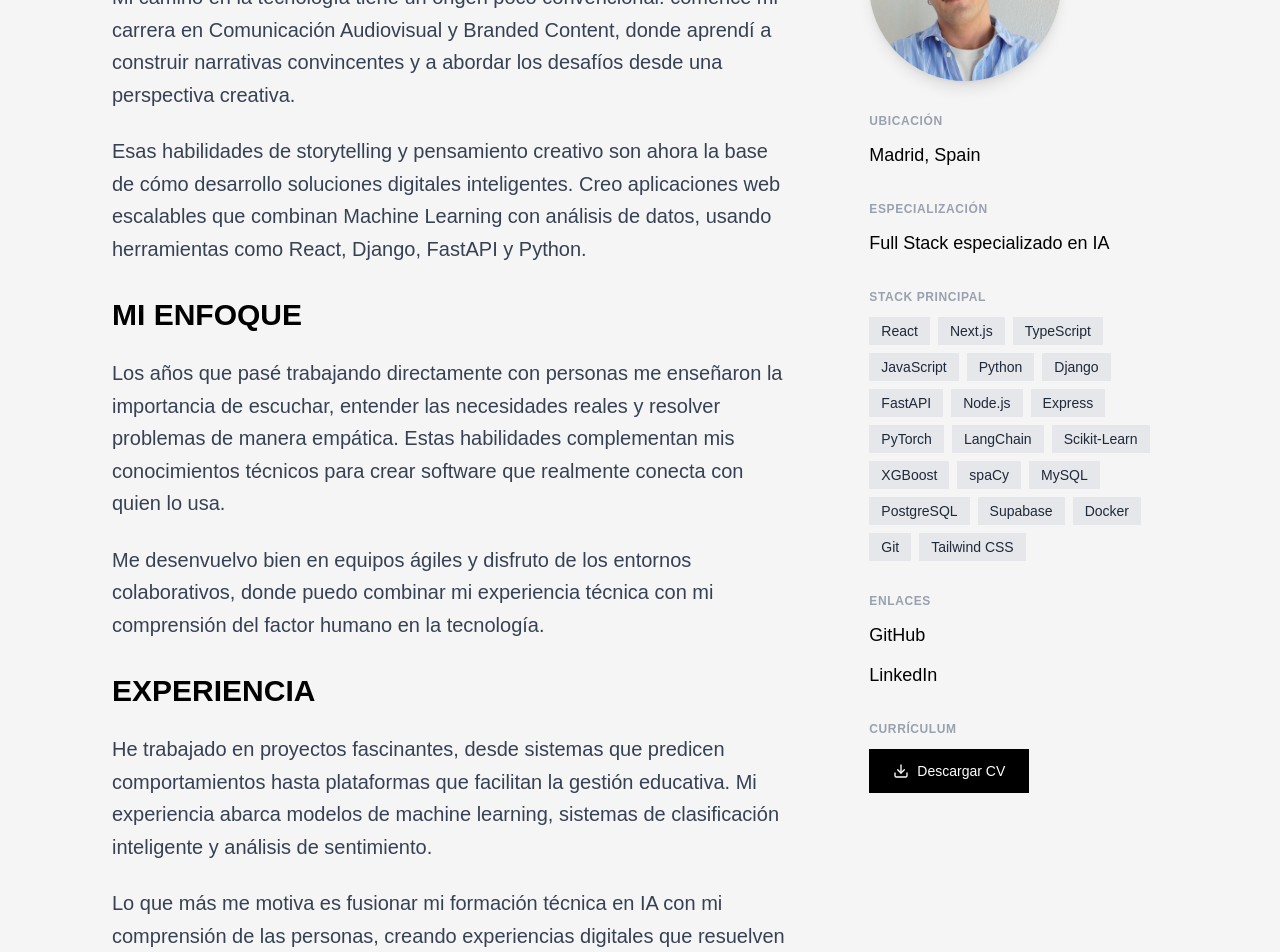
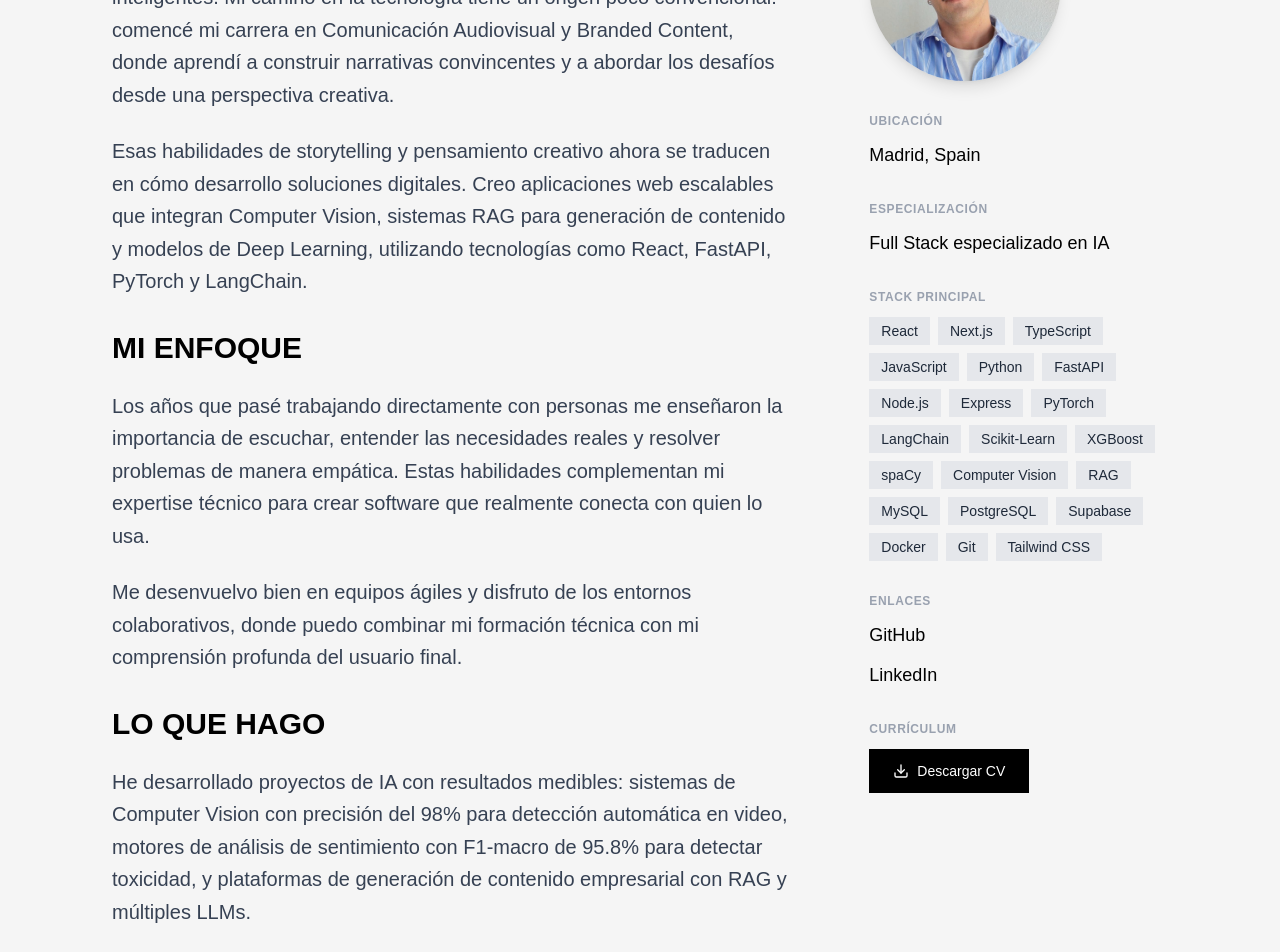
Before and after one commit to peperuizdev/portfolio-fullstack-datascience, a Next.js app: page /en/sobre-mi in a window 1280 px wide. Shown: the part 460-1412 px from the top of the page. Built offline with nearby package versions, Linux system fonts and the light colour scheme.

Commit message:
feat: update AboutPage with responsive images and improved content

```diff
--- a/src/app/[lang]/about/page.tsx
+++ b/src/app/[lang]/about/page.tsx
@@ -1,6 +1,7 @@
 'use client'
 
 import { use } from 'react'
+import Image from 'next/image'
 import { getSiteConfig } from '@/lib/constants'
 import Link from 'next/link'
 import { Download } from 'lucide-react'
@@ -25,7 +26,7 @@ export default function AboutPage({ params }: AboutPageProps) {
       {/* Hero Section */}
       <section className="relative pt-32 pb-20 md:pt-40 md:pb-24 lg:pt-48 lg:pb-32">
         <div className="mx-auto max-w-6xl px-8 md:px-12">
-          {/* Título principal desktop - justificado a la izquierda con animación */}
+          {/* Desktop title - left aligned with animation */}
           <div className="mb-16 hidden text-left md:mb-20 lg:block">
             <motion.h1
               className="name-text text-6xl leading-[0.8] font-black uppercase lg:text-8xl"
@@ -41,7 +42,7 @@ export default function AboutPage({ params }: AboutPageProps) {
             </motion.h1>
           </div>
 
-          {/* Título móvil centrado con animación */}
+          {/* Mobile centered title with animation */}
           <div className="mb-16 text-center lg:hidden">
             <motion.h1
               className="name-text text-5xl leading-[0.8] font-black uppercase md:text-6xl"
@@ -59,30 +60,32 @@ export default function AboutPage({ params }: AboutPageProps) {
             </motion.h1>
           </div>
 
-          {/* Foto de perfil móvil - debajo del título */}
+          {/* Mobile profile image under title */}
           <div className="mb-12 flex justify-center lg:hidden">
             <div className="relative">
-              <img
+              <Image
                 src={siteConfig.profileImage}
                 alt={`${siteConfig.name} - Profile picture`}
                 className="h-40 w-40 rounded-full object-cover shadow-lg md:h-48 md:w-48"
+                width={192}
+                height={192}
               />
             </div>
           </div>
 
-          {/* Contenido principal */}
+          {/* Main content */}
           <div className="grid gap-16 lg:grid-cols-3 lg:gap-20">
-            {/* Descripción principal */}
+            {/* Main description */}
             <div className="space-y-8 lg:col-span-2">
               <div>
                 <h2 className="mb-6 text-2xl font-black uppercase md:text-3xl">
                   Who am I?
                 </h2>
                 <p className="mb-6 text-lg leading-relaxed text-gray-700 md:text-xl">
-                  I'm {siteConfig.name}, a Full Stack developer specialized in AI and Data Science. My path in technology has an unconventional origin: I began my career in Audiovisual Communication and Branded Content, where I learned to build compelling narratives and approach challenges from a creative perspective.
+                  I am {siteConfig.name}, a Full Stack developer focused on AI and intelligent solutions. My path into technology is not traditional: I began in Audiovisual Communication and Branded Content, where I learned to shape compelling narratives and approach problems from a creative angle.
                 </p>
                 <p className="text-lg leading-relaxed text-gray-700 md:text-xl">
-                  Those storytelling and creative thinking skills are now the foundation of how I develop intelligent digital solutions. I create scalable web applications that combine Machine Learning with data analysis, using tools like React, Django, FastAPI, and Python.
+                  Those storytelling and creative thinking skills now inform how I build digital solutions. I design scalable web applications that combine Computer Vision, Retrieval-Augmented Generation (RAG) systems for content generation, and Deep Learning models, using technologies such as React, FastAPI, PyTorch and LangChain.
                 </p>
               </div>
 
@@ -91,35 +94,37 @@ export default function AboutPage({ params }: AboutPageProps) {
                   My approach
                 </h2>
                 <p className="text-lg leading-relaxed text-gray-700 md:text-xl">
-                  The years I spent working directly with people taught me the importance of listening, understanding real needs, and solving problems empathetically. These skills complement my technical knowledge to create software that truly connects with those who use it.
+                  Years working directly with people taught me the value of listening, understanding real needs, and solving problems with empathy. These human-centered skills complement my technical expertise and help me build software that truly connects with its users.
                 </p>
                 <p className="mt-6 text-lg leading-relaxed text-gray-700 md:text-xl">
-                  I work well in agile teams and enjoy collaborative environments, where I can combine my technical experience with my understanding of the human factor in technology.
+                  I thrive in agile teams and collaborative environments where I can combine technical craft with deep user understanding.
                 </p>
               </div>
 
               <div>
                 <h2 className="mb-6 text-2xl font-black uppercase md:text-3xl">
-                  Experience
+                  What I do
                 </h2>
                 <p className="mb-6 text-lg leading-relaxed text-gray-700 md:text-xl">
-                  I've worked on fascinating projects, from systems that predict behaviors to platforms that facilitate educational management. My experience spans machine learning models, intelligent classification systems, and sentiment analysis.
+                  I have delivered AI projects with measurable outcomes: Computer Vision systems achieving 98% accuracy for automatic video detection, sentiment analysis engines with an F1-macro of 95.8% for toxicity detection, and enterprise content generation platforms built with RAG and multiple LLMs.
                 </p>
                 <p className="text-lg leading-relaxed text-gray-700 md:text-xl">
-                  What motivates me most is merging my technical training in AI with my understanding of people, creating digital experiences that solve real problems intuitively.
+                  I am motivated by creating digital experiences that pair state-of-the-art technology with user-centered design to solve real problems in an intuitive and effective way.
                 </p>
               </div>
             </div>
 
-            {/* Información lateral */}
+            {/* Sidebar information */}
             <div className="space-y-8">
-              {/* Foto de perfil desktop - justificada a la izquierda en sidebar */}
+              {/* Desktop profile image in sidebar */}
               <div className="hidden justify-start lg:flex">
                 <div className="relative">
-                  <img
+                  <Image
                     src={siteConfig.profileImage}
                     alt={`${siteConfig.name} - Profile picture`}
                     className="h-40 w-40 rounded-full object-cover shadow-lg lg:h-48 lg:w-48"
+                    width={192}
+                    height={192}
                   />
                 </div>
               </div>
@@ -135,15 +140,37 @@ export default function AboutPage({ params }: AboutPageProps) {
                 <h3 className="mb-3 text-xs font-semibold tracking-wider text-gray-400 uppercase">
                   Specialization
                 </h3>
-                <p className="text-lg font-medium">Full Stack specialized in AI</p>
+                <p className="text-lg font-medium">Full Stack focused on AI</p>
               </div>
 
               <div>
                 <h3 className="mb-3 text-xs font-semibold tracking-wider text-gray-400 uppercase">
-                  Main Stack
+                  Main stack
                 </h3>
                 <div className="flex flex-wrap gap-2">
-                  {['React', 'Next.js', 'TypeScript', 'JavaScript', 'Python', 'Django', 'FastAPI', 'Node.js', 'Express', 'PyTorch', 'LangChain', 'Scikit-Learn', 'XGBoost', 'spaCy', 'MySQL', 'PostgreSQL', 'Supabase', 'Docker', 'Git', 'Tailwind CSS'].map((tech) => (
+                  {[
+                    'React',
+                    'Next.js',
+                    'TypeScript',
+                    'JavaScript',
+                    'Python',
+                    'FastAPI',
+                    'Node.js',
+                    'Express',
+                    'PyTorch',
+                    'LangChain',
+                    'Scikit-Learn',
+                    'XGBoost',
+                    'spaCy',
+                    'Computer Vision',
+                    'RAG',
+                    'MySQL',
+                    'PostgreSQL',
+                    'Supabase',
+                    'Docker',
+                    'Git',
+                    'Tailwind CSS'
+                  ].map((tech) => (
                     <span
                       key={tech}
                       className="inline-block bg-gray-200 px-3 py-1 text-sm font-medium text-gray-800"
@@ -178,7 +205,7 @@ export default function AboutPage({ params }: AboutPageProps) {
                 </div>
               </div>
 
-              {/* Botón de descarga CV */}
+              {/* Download CV button */}
               <div>
                 <h3 className="mb-3 text-xs font-semibold tracking-wider text-gray-400 uppercase">
                   Resume
@@ -201,11 +228,10 @@ export default function AboutPage({ params }: AboutPageProps) {
       <section className="bg-gray-50 py-20 md:py-24">
         <div className="mx-auto max-w-6xl px-8 text-center md:px-12">
           <h2 className="mb-8 text-3xl font-black uppercase md:text-4xl">
-            Let's work together?
+            Shall we work together?
           </h2>
           <p className="mb-8 text-lg text-gray-700 md:text-xl">
-            If you have an interesting project or want to collaborate, I'd love to
-            learn more details.
+            If you have an interesting project or want to collaborate, I would love to learn more.
           </p>
           <div className="flex flex-col gap-4 sm:flex-row sm:justify-center">
             <Link
--- a/src/app/[lang]/sobre-mi/page.tsx
+++ b/src/app/[lang]/sobre-mi/page.tsx
@@ -1,6 +1,7 @@
 'use client'
 
 import { use } from 'react'
+import Image from 'next/image'
 import { getSiteConfig } from '@/lib/constants'
 import Link from 'next/link'
 import { Download } from 'lucide-react'
@@ -62,10 +63,12 @@ export default function AboutPage({ params }: AboutPageProps) {
           {/* Foto de perfil móvil - debajo del título */}
           <div className="mb-12 flex justify-center lg:hidden">
             <div className="relative">
-              <img
+              <Image
                 src={siteConfig.profileImage}
                 alt={`${siteConfig.name} - Foto de perfil`}
                 className="h-40 w-40 rounded-full object-cover shadow-lg md:h-48 md:w-48"
+                width={192}
+                height={192}
               />
             </div>
           </div>
@@ -79,10 +82,20 @@ export default function AboutPage({ params }: AboutPageProps) {
                   ¿Quién soy?
                 </h2>
                 <p className="mb-6 text-lg leading-relaxed text-gray-700 md:text-xl">
-                  Soy {siteConfig.name}, desarrollador Full Stack especializado en IA y Data Science. Mi camino en la tecnología tiene un origen poco convencional: comencé mi carrera en Comunicación Audiovisual y Branded Content, donde aprendí a construir narrativas convincentes y a abordar los desafíos desde una perspectiva creativa.
+                  Soy {siteConfig.name}, desarrollador Full Stack especializado en
+                  IA y soluciones inteligentes. Mi camino en la tecnología tiene
+                  un origen poco convencional: comencé mi carrera en Comunicación
+                  Audiovisual y Branded Content, donde aprendí a construir
+                  narrativas convincentes y a abordar los desafíos desde una
+                  perspectiva creativa.
                 </p>
                 <p className="text-lg leading-relaxed text-gray-700 md:text-xl">
-                  Esas habilidades de storytelling y pensamiento creativo son ahora la base de cómo desarrollo soluciones digitales inteligentes. Creo aplicaciones web escalables que combinan Machine Learning con análisis de datos, usando herramientas como React, Django, FastAPI y Python.
+                  Esas habilidades de storytelling y pensamiento creativo ahora se
+                  traducen en cómo desarrollo soluciones digitales. Creo
+                  aplicaciones web escalables que integran Computer Vision,
+                  sistemas RAG para generación de contenido y modelos de Deep
+                  Learning, utilizando tecnologías como React, FastAPI, PyTorch y
+                  LangChain.
                 </p>
               </div>
 
@@ -91,22 +104,34 @@ export default function AboutPage({ params }: AboutPageProps) {
                   Mi enfoque
                 </h2>
                 <p className="text-lg leading-relaxed text-gray-700 md:text-xl">
-                  Los años que pasé trabajando directamente con personas me enseñaron la importancia de escuchar, entender las necesidades reales y resolver problemas de manera empática. Estas habilidades complementan mis conocimientos técnicos para crear software que realmente conecta con quien lo usa.
+                  Los años que pasé trabajando directamente con personas me
+                  enseñaron la importancia de escuchar, entender las necesidades
+                  reales y resolver problemas de manera empática. Estas
+                  habilidades complementan mi expertise técnico para crear
+                  software que realmente conecta con quien lo usa.
                 </p>
                 <p className="mt-6 text-lg leading-relaxed text-gray-700 md:text-xl">
-                  Me desenvuelvo bien en equipos ágiles y disfruto de los entornos colaborativos, donde puedo combinar mi experiencia técnica con mi comprensión del factor humano en la tecnología.
+                  Me desenvuelvo bien en equipos ágiles y disfruto de los entornos
+                  colaborativos, donde puedo combinar mi formación técnica con mi
+                  comprensión profunda del usuario final.
                 </p>
               </div>
 
               <div>
                 <h2 className="mb-6 text-2xl font-black uppercase md:text-3xl">
-                  Experiencia
+                  Lo que hago
                 </h2>
                 <p className="mb-6 text-lg leading-relaxed text-gray-700 md:text-xl">
-                  He trabajado en proyectos fascinantes, desde sistemas que predicen comportamientos hasta plataformas que facilitan la gestión educativa. Mi experiencia abarca modelos de machine learning, sistemas de clasificación inteligente y análisis de sentimiento.
+                  He desarrollado proyectos de IA con resultados medibles: sistemas
+                  de Computer Vision con precisión del 98% para detección automática
+                  en video, motores de análisis de sentimiento con F1-macro de 95.8%
+                  para detectar toxicidad, y plataformas de generación de contenido
+                  empresarial con RAG y múltiples LLMs.
                 </p>
                 <p className="text-lg leading-relaxed text-gray-700 md:text-xl">
-                  Lo que más me motiva es fusionar mi formación técnica en IA con mi comprensión de las personas, creando experiencias digitales que resuelven problemas reales de manera intuitiva.
+                  Lo que me motiva es crear experiencias digitales que combinan
+                  tecnología de vanguardia con diseño centrado en el usuario,
+                  resolviendo problemas reales de manera intuitiva y efectiva.
                 </p>
               </div>
             </div>
@@ -116,10 +141,12 @@ export default function AboutPage({ params }: AboutPageProps) {
               {/* Foto de perfil desktop - justificada a la izquierda en sidebar */}
               <div className="hidden justify-start lg:flex">
                 <div className="relative">
-                  <img
+                  <Image
                     src={siteConfig.profileImage}
                     alt={`${siteConfig.name} - Foto de perfil`}
                     className="h-40 w-40 rounded-full object-cover shadow-lg lg:h-48 lg:w-48"
+                    width={192}
+                    height={192}
                   />
                 </div>
               </div>
@@ -143,7 +170,29 @@ export default function AboutPage({ params }: AboutPageProps) {
                   Stack principal
                 </h3>
                 <div className="flex flex-wrap gap-2">
-                  {['React', 'Next.js', 'TypeScript', 'JavaScript', 'Python', 'Django', 'FastAPI', 'Node.js', 'Express', 'PyTorch', 'LangChain', 'Scikit-Learn', 'XGBoost', 'spaCy', 'MySQL', 'PostgreSQL', 'Supabase', 'Docker', 'Git', 'Tailwind CSS'].map((tech) => (
+                  {[
+                    'React',
+                    'Next.js',
+                    'TypeScript',
+                    'JavaScript',
+                    'Python',
+                    'FastAPI',
+                    'Node.js',
+                    'Express',
+                    'PyTorch',
+                    'LangChain',
+                    'Scikit-Learn',
+                    'XGBoost',
+                    'spaCy',
+                    'Computer Vision',
+                    'RAG',
+                    'MySQL',
+                    'PostgreSQL',
+                    'Supabase',
+                    'Docker',
+                    'Git',
+                    'Tailwind CSS'
+                  ].map((tech) => (
                     <span
                       key={tech}
                       className="inline-block bg-gray-200 px-3 py-1 text-sm font-medium text-gray-800"
```
